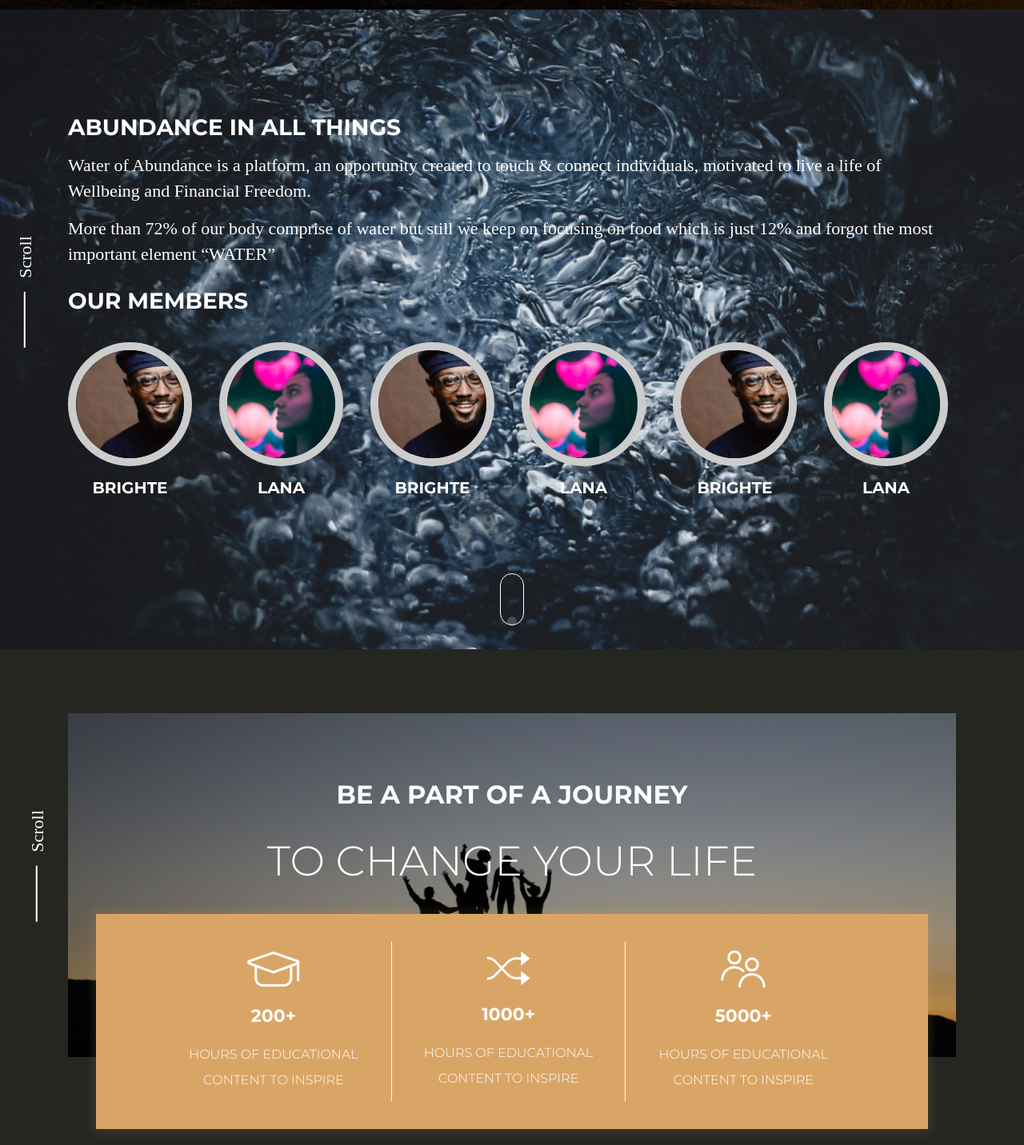
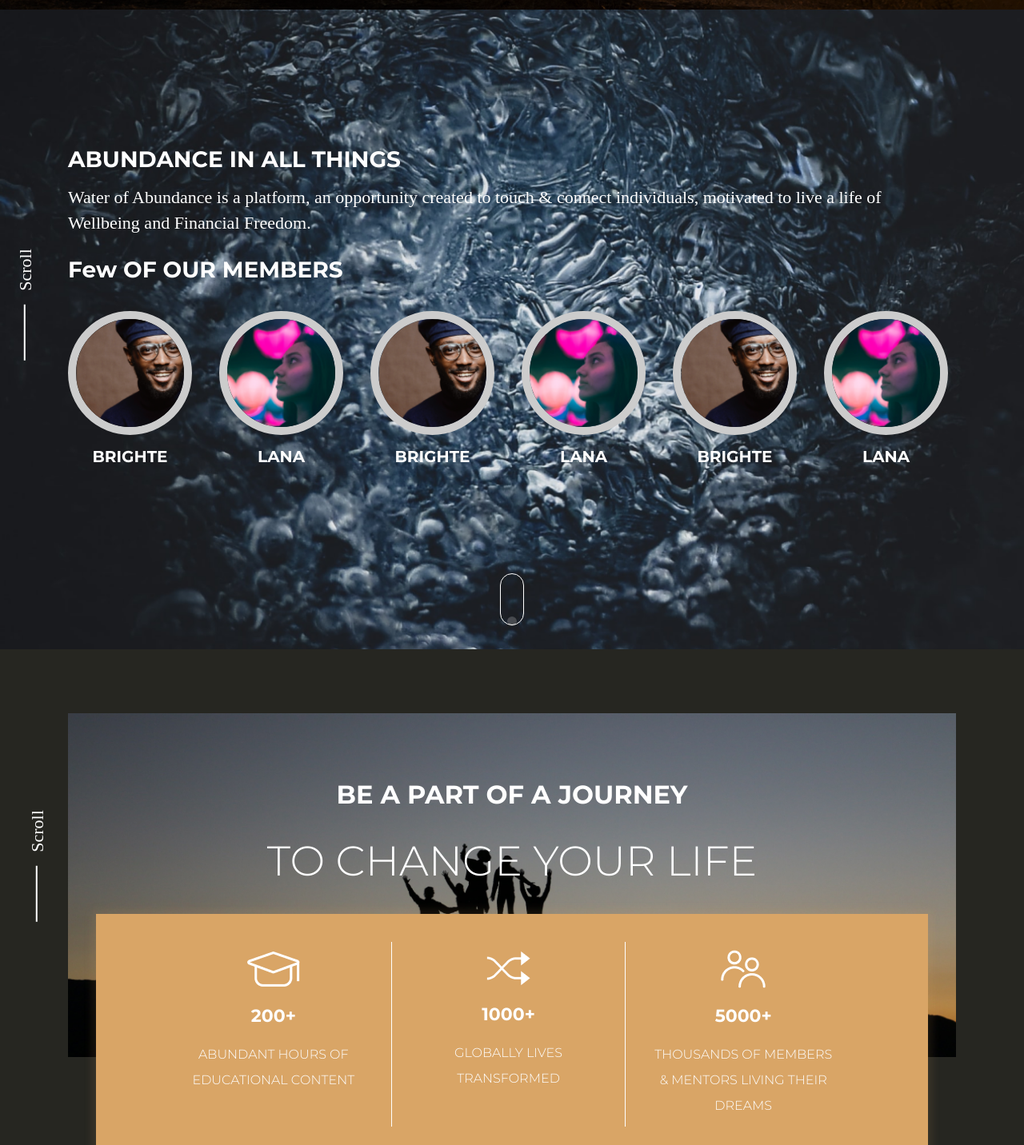
Before and after one commit to singhRohan26/water_of_abudance, a plain HTML site: page index.html in a window 1280 px wide. Shown: the part 788-2220 px from the top of the page at 80% size. Drawn offline with nearby package versions, Linux system fonts and the light colour scheme; a web font is replaced by a local one.

Commit message:
latest changes

```diff
--- a/index.html
+++ b/index.html
@@ -153,11 +153,10 @@
                     <p class="main">Water of Abundance is a platform, an opportunity created to touch & connect
                         individuals,
                         motivated to live a life of Wellbeing and Financial Freedom.</p>
-                    <p class="main">More than 72% of our body comprise of water but still we keep on focusing on food
-                        which is just 12% and forgot the most important element “WATER”</p>
+
                 </div>
                 <div class="members boxs">
-                    <h2 class="head">OUR MEMBERS</h2>
+                    <h2 class="head">Few OF OUR MEMBERS</h2>
                     <ul>
                         <li>
                             <div class="memberimg">
@@ -234,24 +233,22 @@
                                 <img src="imgs/joun1.png" alt="joun" class="img-fluid">
                             </div>
                             <h2 class="head">200+</h2>
-                            <p class="main">Hours of educational
-                                content to inspire</p>
+                            <p class="main">Abundant hours of educational
+                                content</p>
                         </div>
                         <div class="firstBox">
                             <div class="joinimg">
                                 <img src="imgs/joun2.png" alt="joun" class="img-fluid">
                             </div>
                             <h2 class="head">1000+</h2>
-                            <p class="main">Hours of educational
-                                content to inspire</p>
+                            <p class="main">Globally lives transformed</p>
                         </div>
                         <div class="firstBox">
                             <div class="joinimg">
                                 <img src="imgs/joun3.png" alt="joun" class="img-fluid">
                             </div>
                             <h2 class="head">5000+</h2>
-                            <p class="main">Hours of educational
-                                content to inspire</p>
+                            <p class="main">Thousands of members & mentors living their dreams</p>
                         </div>
                     </div>
                 </div>
@@ -375,18 +372,7 @@
                         <div>
                 <h2 class="head head0">Know the flow</h2>
 
-                <div class="flowAll boxs">
-                    <div class="flowFirst">
-                        <div class="flowImg">
-                            <img src="imgs/flow1.svg" alt="flow" class="img-fluid">
-                        </div>
-                        <div class="flowContent">
-                            <h2 class="">One On One Calls</h2>
-                            <p>Get all your questions answered, Build your own successful business, Learn all the
-                                science behind healing water</p>
-                        </div>
-                    </div>
-                </div>
+
 
                 <div class="flowAll boxs">
                     <div class="flowFirst">
@@ -423,6 +409,18 @@
                             <h2 class="">A Miracle Therapy</h2>
                             <p>Create a life you imagine, Health consciousness, Financial independence, Live a life of
                                 Abundance</p>
+                        </div>
+                    </div>
+                </div>
+                <div class="flowAll boxs">
+                    <div class="flowFirst">
+                        <div class="flowImg">
+                            <img src="imgs/flow1.svg" alt="flow" class="img-fluid">
+                        </div>
+                        <div class="flowContent">
+                            <h2 class="">One On One Calls</h2>
+                            <p>Get all your questions answered, Build your own successful business, Learn all the
+                                science behind healing water</p>
                         </div>
                     </div>
                 </div>
```
